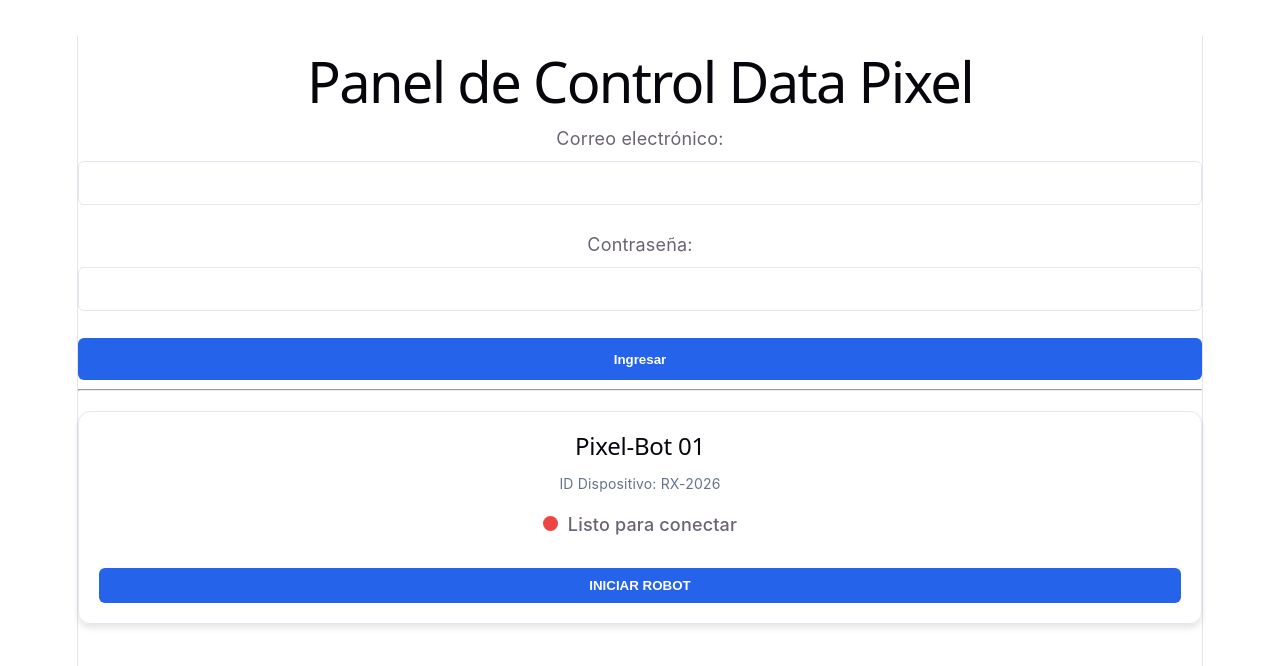
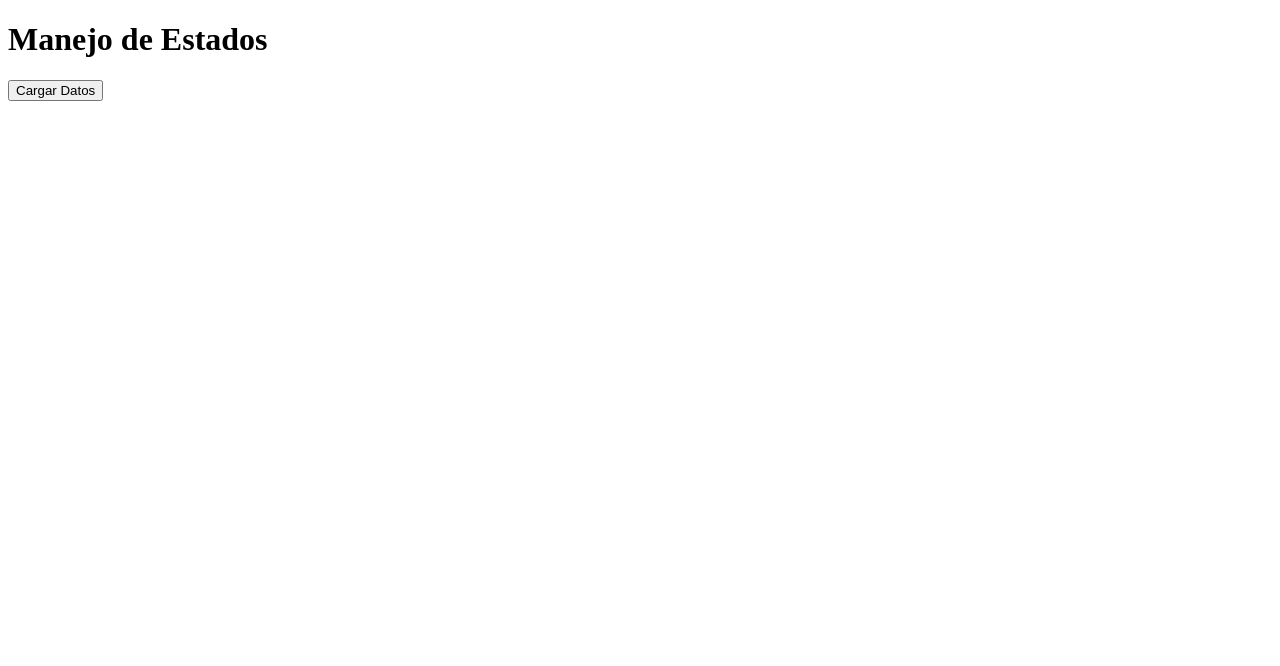
Before and after one commit to Data-Pixel1-0/Evidencia11, a React (Vite) app in the folder DataPixel-projects/: page / in a window 1280 px wide. Shown: the top 666 px of the page. Built offline with nearby package versions, Linux system fonts and the light colour scheme.

Commit message:
implementacion del estado

```diff
--- a/DataPixel-projects/src/App.jsx
+++ b/DataPixel-projects/src/App.jsx
@@ -1,15 +1,38 @@
-import './App.css'
-import LoginForm from './components/LoginForm'
-import RobotControl from './components/RobotControl'
+import React, { useState } from 'react'
 
-function App() {
+export default function App() {
+  const [status, setStatus] = useState('idle') // idle | loading | success | error
+  const [data, setData] = useState(null)
+
+  const fetchData = () => {
+    setStatus('loading')
+
+    // Simulación de API
+    setTimeout(() => {
+      const success = Math.random() > 0.3
+
+      if (success) {
+        setData('Datos cargados correctamente ')
+        setStatus('success')
+      } else {
+        setStatus('error')
+      }
+    }, 2000)
+  }
+
   return (
-    <div>
-      <h1>Panel de Control Data Pixel</h1>
-      <LoginForm />
-      <hr />
-      <RobotControl />
+    <div className="flex flex-col items-center justify-center h-screen gap-4">
+      <h1 className="text-2xl font-bold">Manejo de Estados</h1>
+
+      <button onClick={fetchData} className="px-4 py-2 bg-blue-500 text-white rounded">
+        Cargar Datos
+      </button>
+
+      {status === 'loading' && <p>Cargando... </p>}
+
+      {status === 'success' && <p>{data}</p>}
+
+      {status === 'error' && <p className="text-red-500">Error al cargar los datos </p>}
     </div>
   )
 }
-export default App
--- a/DataPixel-projects/src/main.jsx
+++ b/DataPixel-projects/src/main.jsx
@@ -1,7 +1,6 @@
 import React from 'react'
 import ReactDOM from 'react-dom/client'
 import App from './App.jsx'
-import './index.css'
 
 ReactDOM.createRoot(document.getElementById('root')).render(
   <React.StrictMode>
```
